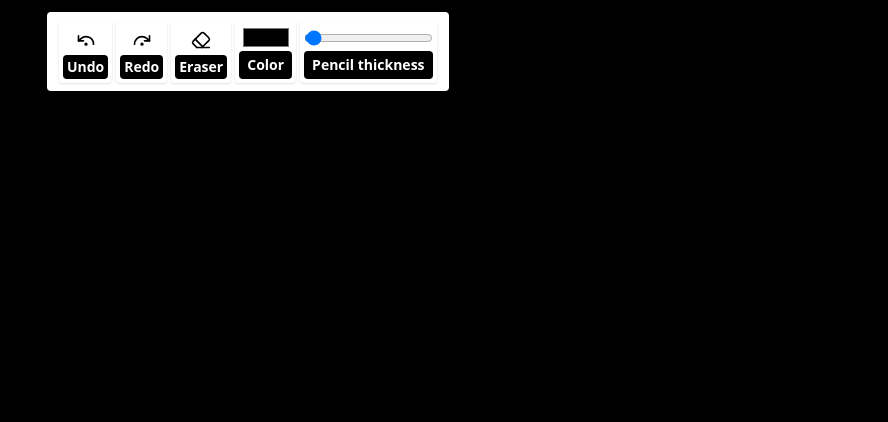
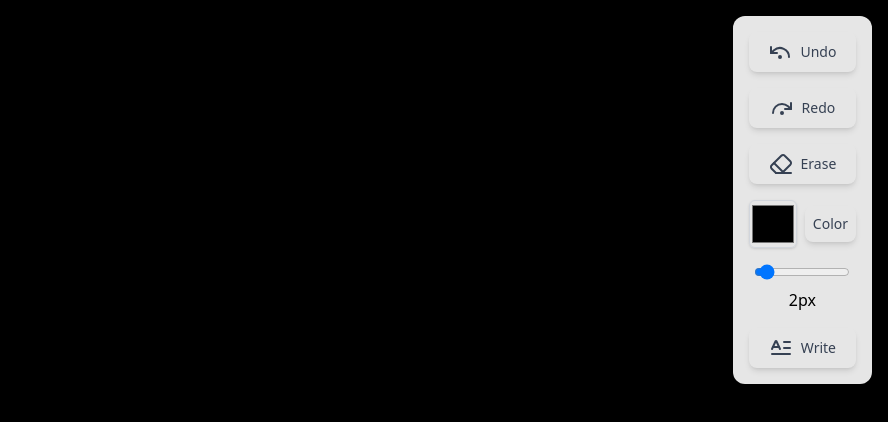
Before and after one commit to Mr-Jitesh9170/Digital-black-board, a React (Vite) app: page / in a window 1280 px wide. Shown: the top 422 px of the page, without its empty margins (392-1280 px from the left). Built offline with nearby package versions, Linux system fonts and the light colour scheme.

Commit message:
change the ui of tool bar

```diff
--- a/index.html
+++ b/index.html
@@ -3,6 +3,7 @@
 
 <head>
   <meta charset="UTF-8" />
+  <link rel="shortcut icon" href="https://cdn-icons-png.flaticon.com/512/1033/1033260.png" type="image/x-icon">
   <meta name="viewport" content="width=device-width, initial-scale=1.0" />
   <title>Black-Board</title>
 </head>
--- a/src/components/canva.jsx
+++ b/src/components/canva.jsx
@@ -1,11 +1,10 @@
 import React, { useEffect, useRef, useState, useCallback } from 'react';
-import { UndoDot, RedoDot, Eraser } from 'lucide-react';
+import { UndoDot, RedoDot, Eraser, LetterText } from 'lucide-react';
 import { useInputChange } from '../hooks/inputeChange';
-
 
 export const Canva = () => {
     const canvasRef = useRef(null);
-    const colorRef = useRef(null)
+    const colorRef = useRef(null);
     const [isDraw, setDraw] = useState(false);
     const [lines, setLines] = useState([]);
     const [history, setHistory] = useState([]);
@@ -14,8 +13,7 @@ export const Canva = () => {
             color: '#fff',
             pencilLineWidth: 2
         }
-    )
-
+    );
 
     useEffect(() => {
         const canvas = canvasRef.current;
@@ -27,7 +25,7 @@ export const Canva = () => {
             line.path.forEach((p) => {
                 ctx.lineWidth = p.pencilLineWidth;
                 ctx.strokeStyle = p.color;
-                ctx.lineTo(p.x, p.y)
+                ctx.lineTo(p.x, p.y);
             });
             ctx.stroke();
         };
@@ -58,14 +56,14 @@ export const Canva = () => {
                 const { offsetX, offsetY } = e;
                 setLines((prev) => {
                     const updated = [...prev];
-                    updated[updated.length - 1].path.push({ x: offsetX, y: offsetY, color: input.color, pencilLineWidth: input.pencilLineWidth, });
+                    updated[updated.length - 1].path.push({ x: offsetX, y: offsetY, color: input.color, pencilLineWidth: input.pencilLineWidth });
                     const currentLine = updated[updated.length - 1];
                     ctx.beginPath();
                     ctx.moveTo(currentLine.x, currentLine.y);
                     currentLine.path.forEach((point) => {
                         ctx.lineWidth = input.pencilLineWidth;
                         ctx.strokeStyle = point.color;
-                        ctx.lineTo(point.x, point.y)
+                        ctx.lineTo(point.x, point.y);
                     });
                     ctx.stroke();
                     return updated;
@@ -105,60 +103,61 @@ export const Canva = () => {
     }, [lines, history]);
 
     const deleteHandler = () => {
-        if (!lines.length)
-            return
+        if (!lines.length) return;
         setLines((prevLines) => {
-            let data = [...prevLines]
-            data.pop()
-            return data
-        })
-    }
+            let data = [...prevLines];
+            data.pop();
+            return data;
+        });
+    };
     const colorPickerHandler = () => {
-        colorRef.current.click()
-    }
+        colorRef.current.click();
+    };
 
     return (
         <div className="relative flex justify-center">
-            <div className="canvaOperation px-3 py-2 flex gap-1  absolute bg-white rounded-sm mt-3 border-dotted">
-                <div className="undo flex justify-between flex-col  p-1 shadow-sm rounded-sm cursor-pointer" onClick={undoHandler}>
-                    <UndoDot size={20} className='m-auto' />
-                    <span className="bg-black hover:bg-violet-600 focus:outline-2 focus:outline-offset-2 focus:outline-violet-500 active:bg-violet-700  px-1 py-0.5 rounded-sm text-sm text-white font-semibold ">Undo</span>
-                </div>
-                <div className="redo  flex justify-between flex-col  p-1 shadow-sm rounded-sm cursor-pointer" onClick={redoHandler}>
-                    <RedoDot className="m-auto" size={20} />
-                    <span className="bg-black hover:bg-violet-600 focus:outline-2 focus:outline-offset-2 focus:outline-violet-500 active:bg-violet-700  px-1 py-0.5 rounded-sm text-sm text-white font-semibold ">Redo</span>
-                </div>
-                <div className="eraser  flex justify-between flex-col  p-1 shadow-sm rounded-sm cursor-pointer" onClick={deleteHandler}>
-                    <Eraser className="m-auto" size={20} />
-                    <span className="bg-black hover:bg-violet-600 focus:outline-2 focus:outline-offset-2 focus:outline-violet-500 active:bg-violet-700  px-1 py-0.5 rounded-sm text-sm text-white font-semibold ">Eraser</span>
-                </div>
-                <div className="color  p-1 shadow-sm rounded-sm cursor-pointer  flex justify-between flex-col ">
+            <div className="absolute top-4 right-4 z-10 bg-white/90 backdrop-blur-sm rounded-xl shadow-lg px-4 py-4 flex flex-col gap-4">
+                <button onClick={undoHandler} className="flex items-center justify-center text-sm text-gray-700 hover:text-violet-600 transition p-2 rounded-lg shadow-md hover:shadow-lg">
+                    <UndoDot size={24} />
+                    <span className="ml-2">Undo</span>
+                </button>
+                <button onClick={redoHandler} className="flex items-center justify-center text-sm text-gray-700 hover:text-violet-600 transition p-2 rounded-lg shadow-md hover:shadow-lg">
+                    <RedoDot size={24} />
+                    <span className="ml-2">Redo</span>
+                </button>
+                <button onClick={deleteHandler} className="flex items-center justify-center text-sm text-gray-700 hover:text-violet-600 transition p-2 rounded-lg shadow-md hover:shadow-lg">
+                    <Eraser size={24} />
+                    <span className="ml-2">Erase</span>
+                </button>
+                <div className="flex items-center justify-center">
                     <input
                         name="color"
-                        size={20}
                         ref={colorRef}
                         type="color"
                         value={input.color}
                         onChange={handleChange}
-                        className='m-auto'
+                        className="w-12 h-12 border border-gray-300 rounded-md shadow-sm"
                     />
-                    <span onClick={colorPickerHandler} className="bg-black hover:bg-violet-600 focus:outline-2 focus:outline-offset-2 focus:outline-violet-500 active:bg-violet-700 px-2 py-1 rounded-sm text-sm text-white font-semibold">
-                        Color
-                    </span>
+                    <button onClick={colorPickerHandler} className="ml-2 text-sm text-gray-700 hover:text-violet-600 p-2 rounded-lg shadow-md hover:shadow-lg">
+                        <span>Color</span>
+                    </button>
                 </div>
-                <div className="color p-1 shadow-sm rounded-sm cursor-pointer  flex justify-between flex-col ">
+                <div className="flex flex-col items-center justify-center">
                     <input
                         name="pencilLineWidth"
-                        size={20}
                         type="range"
-                        className='m-auto'
                         value={input.pencilLineWidth}
                         onChange={handleChange}
+                        min={1}
+                        max={20}
+                        className="w-24 mb-2"
                     />
-                    <span className="bg-black hover:bg-violet-600 focus:outline-2 focus:outline-offset-2 focus:outline-violet-500 active:bg-violet-700 px-2 py-1 rounded-sm text-sm text-white font-semibold">
-                        Pencil thickness
-                    </span>
+                    <span>{input.pencilLineWidth}px</span>
                 </div>
+                <button className="flex items-center justify-center text-sm text-gray-700 hover:text-violet-600 transition p-2 rounded-lg shadow-md hover:shadow-lg">
+                    <LetterText size={24} />
+                    <span className="ml-2">Write</span>
+                </button>
             </div>
             <canvas
                 ref={canvasRef}
```
